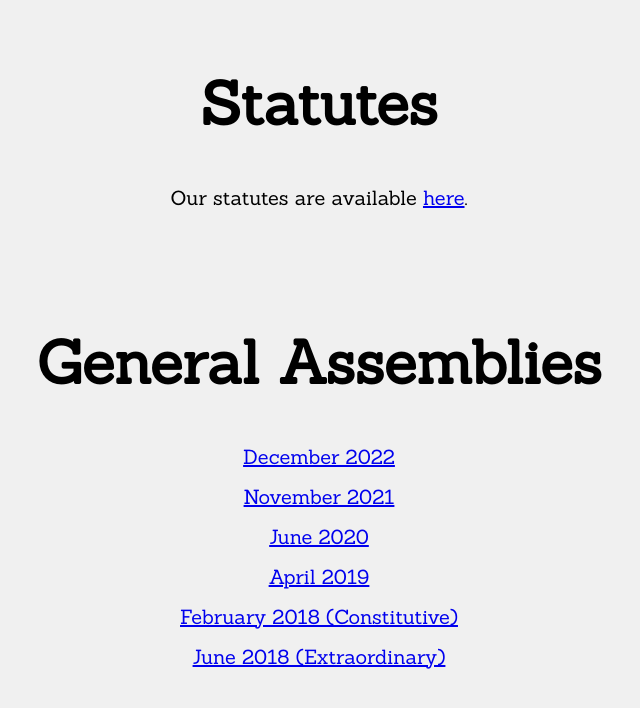
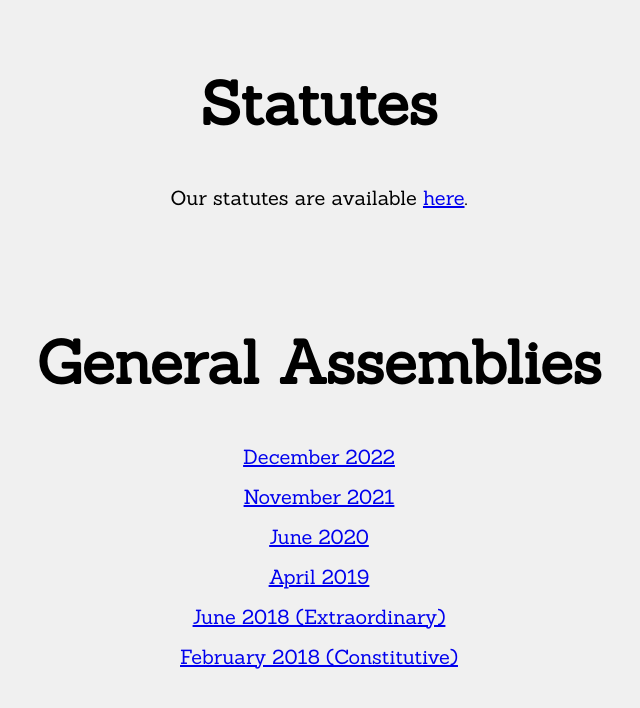
Before and after one commit to LauzHack/LauzHack.github.io, a Jekyll site: the page built from legal.html, in a window 1280 px wide. Shown: the top 708 px of the page, without its empty margins (321-961 px from the left). Built offline with Jekyll 4.4.1, drawn with Linux system fonts in a browser that asks for light colours; part of the change alters nothing that is shown.

Commit message:
Order feb 2018 GA properly

```diff
--- a/_data/organizers.yml
+++ b/_data/organizers.yml
@@ -7,8 +7,8 @@ group:
     November 2021: https://drive.google.com/file/d/1nQCM6_IU9or2NXWIi2ctOTeisFHG3Scf/view?usp=sharing
     June 2020: https://drive.google.com/file/d/1Goks7Jtg77giuq33RzkZiN2or7RH3NaV/view?usp=sharing
     April 2019: https://drive.google.com/open?id=1ma_eSVZ1XPEzM66xq71TEvSzyqCMt29E
+    June 2018 (Extraordinary): https://drive.google.com/open?id=1iJviqdbG_4W86swkc3wD0EqsdUHk6yBG
     February 2018 (Constitutive): https://drive.google.com/open?id=1WbRh8Chivk2Dn7VeVABHEPIe5SKz--2d
-    June 2018 (Extraordinary): https://drive.google.com/open?id=1iJviqdbG_4W86swkc3wD0EqsdUHk6yBG
 
 # People organizing the event, and their websites.
 # See the ReadMe file for information on pictures.
```
